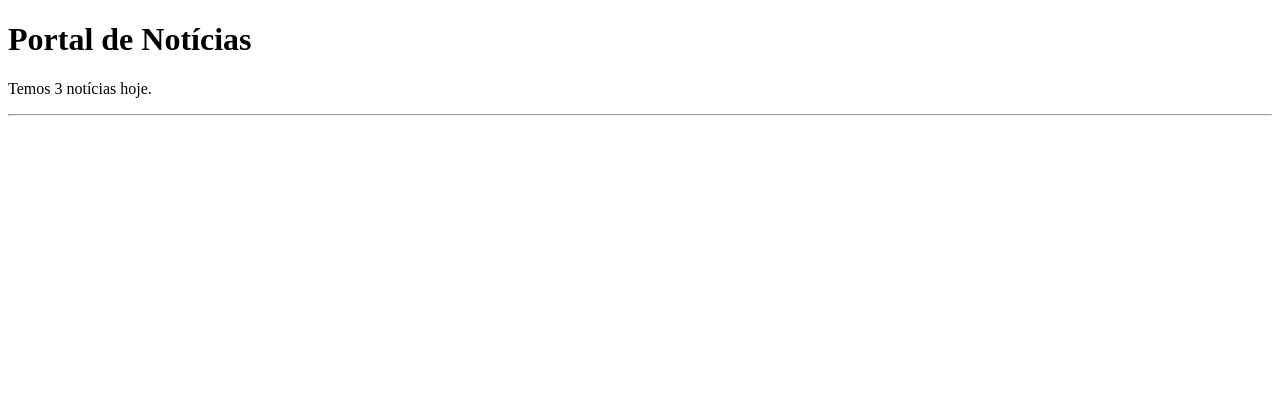
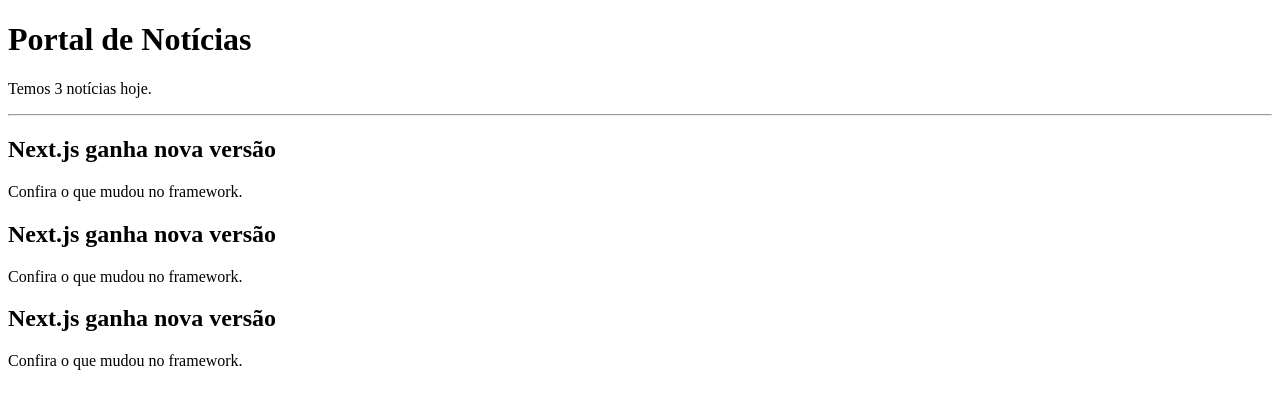
Before and after one commit to profvalmeida/portal-curso, a Next.js app: page / in a window 1280 px wide. Shown: the top 408 px of the page. Built offline with nearby package versions, Linux system fonts and the light colour scheme.

Commit message:
m01-a03: JSX e o primeiro componente

```diff
--- /dev/null
+++ b/app/componentes/Manchete.tsx
@@ -0,0 +1,8 @@
+export default function Manchete() {
+  return (
+    <article className="manchete">
+      <h2>Next.js ganha nova versão</h2>
+      <p>Confira o que mudou no framework.</p>
+    </article>
+  );
+}
--- a/app/page.tsx
+++ b/app/page.tsx
@@ -1,3 +1,5 @@
+import Manchete from "./componentes/Manchete";
+
 export default function Home() {
   const nome = "Portal de Notícias";
   const total = 3;
@@ -7,6 +9,9 @@ export default function Home() {
       <h1>{nome}</h1>
       <p>Temos {total} notícias hoje.</p>
       <hr />
+      <Manchete />
+      <Manchete />
+      <Manchete />
     </main>
   );
 }
```
